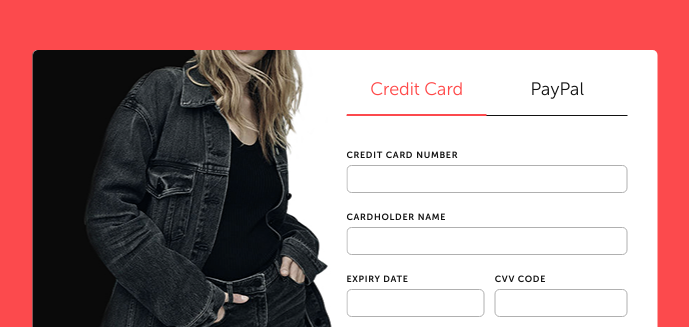
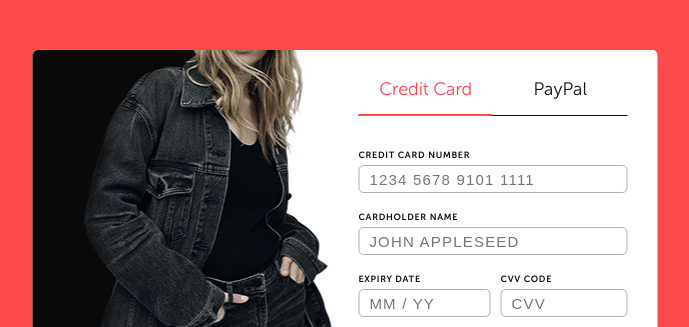
Before and after one commit to drugoi/checkout-concept, a website: page app/index.html in a window 1280 px wide. Shown: the part 155-482 px from the top of the page, without its empty margins (295-984 px from the left). Drawn offline with Linux system fonts and the light colour scheme.

Commit message:
Added some stuff for inputs

```diff
--- a/app/index.html
+++ b/app/index.html
@@ -4,7 +4,7 @@
     <meta charset="UTF-8">
     <title>Checkout Concept</title>
 
-  <link rel="stylesheet" href="/css/styles.min.css">
+    <link href="/css/styles.min.css" rel="stylesheet">
   </head>
   <body>
     <div class="checkout">
@@ -22,30 +22,28 @@
         <div class="checkout__details-tab" data-tab="creditcard">
           <form action="#!">
             <div class="form__row">
-            <label for="cc-number" class="form__label">Credit Card Number</label>
-            <input type="text" name="cc-number" autocomplete="cc-number" class="form__input">
+              <label class="form__label" for="cc-number">Credit Card Number</label>
+              <input autocomplete="cc-number" class="form__input" name="cc-number" placeholder="1234 5678 9101 1111" type="text">
               <span class="form__input-card" data-card="visa"></span>
             </div>
             <div class="form__row">
-            <label for="cc-name" class="form__label">Cardholder Name</label>
-            <input type="text" name="cc-name" autocomplete="cc-name" class="form__input">
+              <label class="form__label" for="cc-name">Cardholder Name</label>
+              <input autocomplete="cc-name" class="form__input" name="cc-name" placeholder="John Appleseed" type="text">
             </div>
             <div class="form__columns">
               <div class="form__column">
-              <label for="cc-exp" class="form__label">Expiry Date</label>
-              <input type="text" name="cc-exp" autocomplete="cc-exp" class="form__input">
+                <label class="form__label" for="cc-exp">Expiry Date</label>
+                <input autocomplete="cc-exp" class="form__input" name="cc-exp" placeholder="MM / YY" type="text">
               </div>
               <div class="form__column">
-              <label for="cc-csc" class="form__label">CVV Code</label>
-              <input type="text" name="cc-csc" autocomplete="cc-csc" class="form__input">
+                <label class="form__label" for="cc-csc">CVV Code</label>
+                <input autocomplete="cc-csc" class="form__input" name="cc-csc" placeholder="CVV" type="text">
               </div>
             </div>
             <button class="form__button" type="submit">Check Out</button>
           </form>
         </div>
-      <div class="checkout__details-tab" data-tab="paypal">
-
-      </div>
+        <div class="checkout__details-tab" data-tab="paypal"></div>
       </div>
     </div>
   </body>
--- a/app/styles/blocks/_checkout.scss
+++ b/app/styles/blocks/_checkout.scss
@@ -41,8 +41,7 @@
 
 .checkout__details {
   order: 2;
-  padding-top: 30px;
-  padding-right: 30px;
+  padding: 30px 30px 0 20px;
 }
 .checkout__details-tabs {
   height: 36px;
@@ -94,7 +93,7 @@
   height: 28px;
   font-size: 15px;
   font-weight: 100;
-  padding-left: 15px;
+  padding-left: 10px;
   transition: all 200ms ease-in-out;
   letter-spacing: $lt-80;
   text-transform: uppercase;
```
Also changed, not shown: app/css/styles.min.css, 1 other file. Lines whose indentation alone changed are shown as unchanged.
